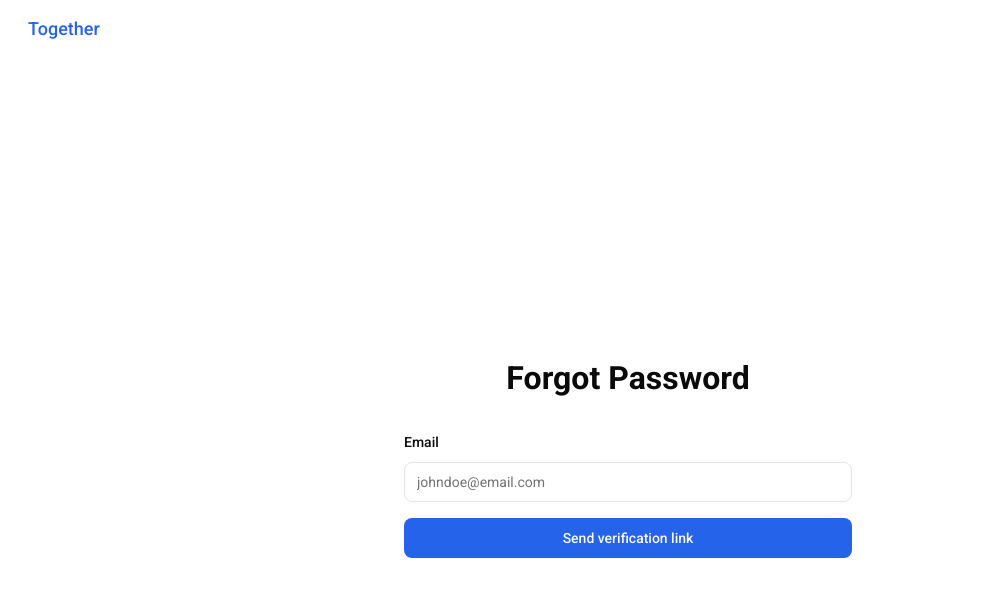
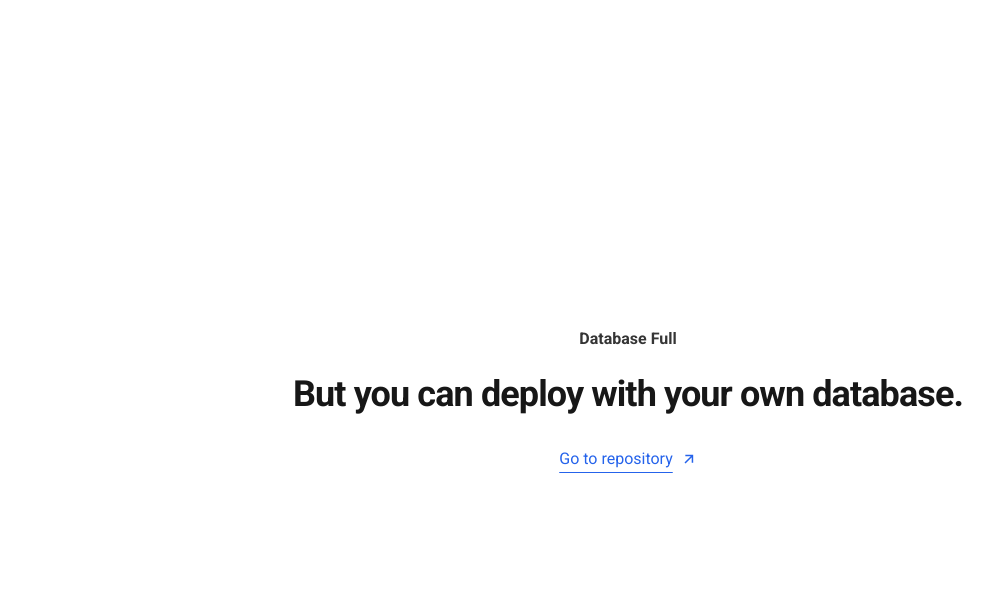
Before and after one commit to abhishekmmgn/together-app, a Next.js app: page /auth/forgot-password in a window 1280 px wide. Shown: the top 596 px of the page, without its empty margins (12-1005 px from the left). Built offline with nearby package versions, Linux system fonts and the light colour scheme.

Commit message:
added database full backup

```diff
--- a/app/layout.tsx
+++ b/app/layout.tsx
@@ -3,6 +3,7 @@ import { ThemeProvider } from "@/components/settings/theme-provider";
 import type { Metadata } from "next";
 import { Roboto } from "next/font/google";
 import { SpeedInsights } from "@vercel/speed-insights/next";
+import DbFull from "@/components/db-full";
 
 const roboto = Roboto({
   weight: ["100", "300", "400", "500", "700"],
@@ -35,7 +36,8 @@ export default function RootLayout({
           enableSystem
           disableTransitionOnChange
         >
-          {children}
+          <DbFull />
+          {/* {children} */}
           <SpeedInsights />
         </ThemeProvider>
       </body>
--- /dev/null
+++ b/components/db-full.tsx
@@ -0,0 +1,26 @@
+import { IoArrowUpSharp } from "react-icons/io5";
+
+export default function DbFull() {
+  return (
+    <>
+      <main className="grid h-screen place-items-center px-6 py-24 sm:py-32 lg:px-8">
+        <div className="text-center">
+          <p className="text-base font-semibold text-tertiary-foreground">
+            Database Full
+          </p>
+          <h1 className="my-4 text-3xl font-bold tracking-tight text-secondary-foreground sm:text-5xl">
+            But you can deploy with your own database.
+          </h1>
+          <a
+            rel="noopener noreferrer"
+            href="https://www.github.com/abhishekmmgn/together-app"
+            className="text-base leading-7 text-primary mt-6 underline underline-offset-8 flex gap-2 justify-center items-center"
+          >
+            Go to repository
+            <IoArrowUpSharp className="rotate-45" />
+          </a>
+        </div>
+      </main>
+    </>
+  );
+}
```
Also changed, not shown: 2 other files (tests, documents, lock files or other folders).
